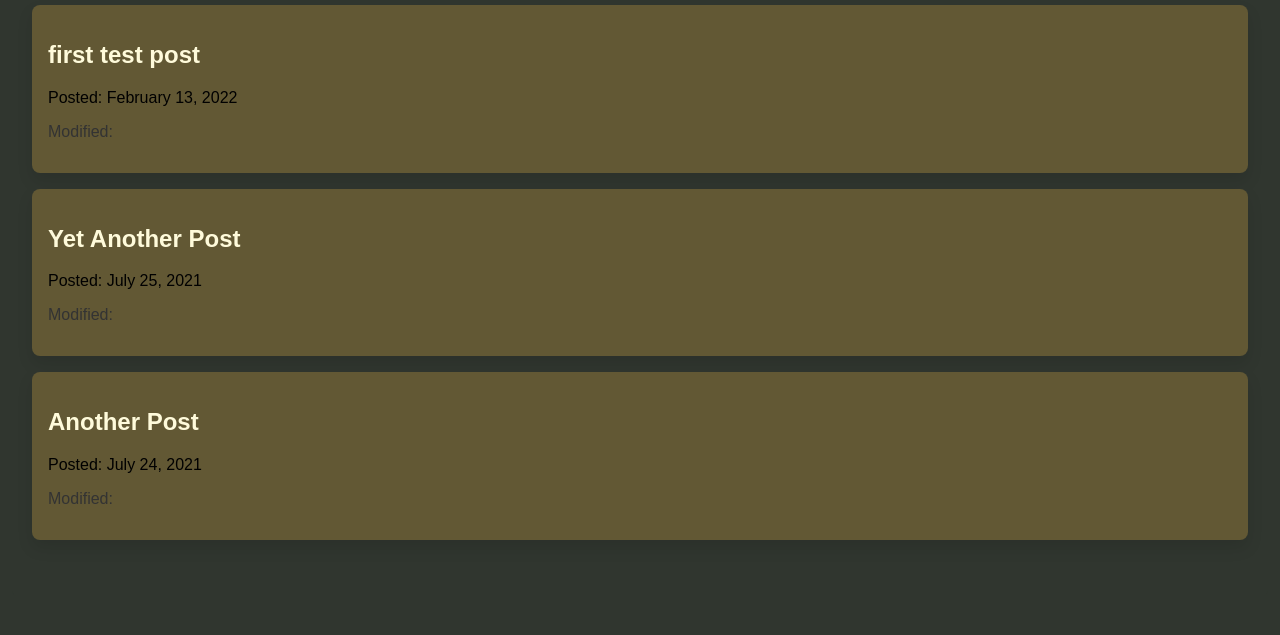
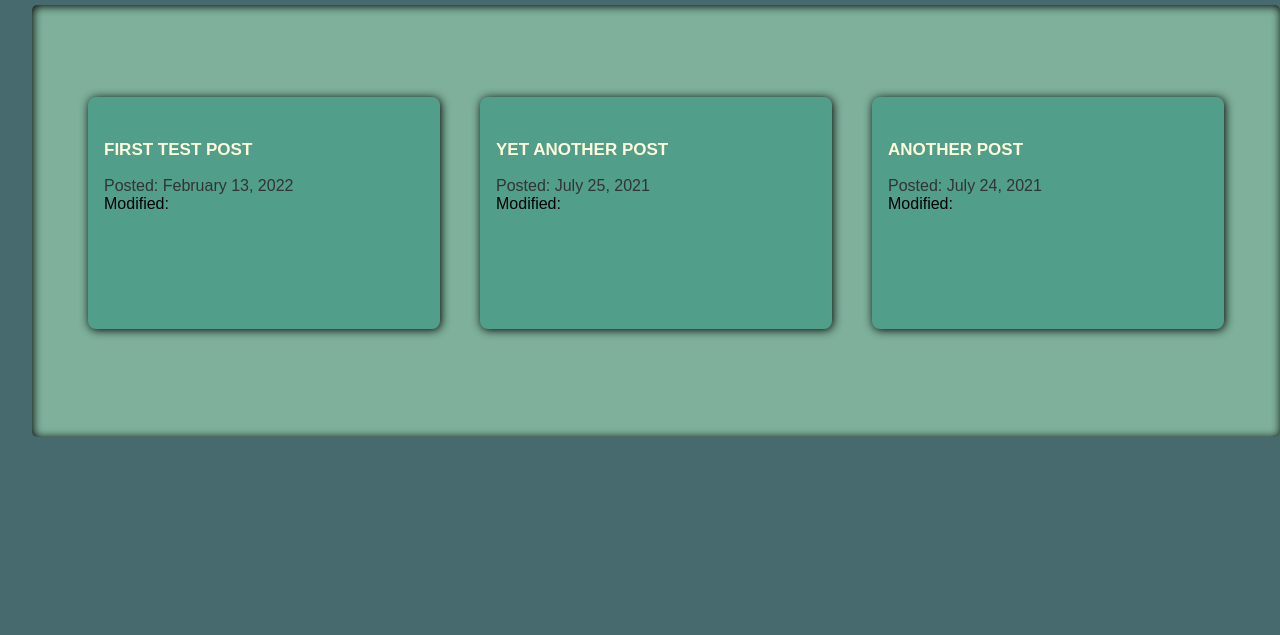
Before and after one commit to ggottemo/portfolio_2, a Gatsby site: page /blog in a window 1280 px wide. Shown: the part 165-800 px from the top of the page. Built offline with nearby package versions, Linux system fonts and the light colour scheme; Gatsby itself is replaced by a stand-in of ours.

Commit message:
styling and layout of blog page

```diff
--- a/src/pages/blog/index.js
+++ b/src/pages/blog/index.js
@@ -13,8 +13,9 @@ import {
 const BlogPage = ({ data }) => {
     return (
         <Layout pageTitle="Blog Posts">
+             <div className={articleContainer}>
             {
-                // <div className={articleContainer}>
+
                 data.allMdx.nodes.map((node) => (
                     <article key={node.id} className={article}>
                         <h2 className={articleTitle}>
@@ -27,8 +28,9 @@ const BlogPage = ({ data }) => {
                         </article>
 
                 ))
-                // </div>
+
             }
+              </div>
         </Layout>
     )
 }
--- a/src/styles/blog.module.css
+++ b/src/styles/blog.module.css
@@ -1,19 +1,44 @@
 .articleContainer {
 
+    display: flex;
+    flex-direction: row;
+    justify-content: space-evenly;
+    align-content: center;
+    flex-wrap: wrap;
+    margin: 0 auto;
+    width: 100%;
+    height: 100%;
+    min-height: 50vh;
+    background-color: var(--bg);
+    border-radius: var(--border-radius);
+    padding: 1rem;
+    box-shadow: 1px 1px 10px black inset;
+
+
+    overflow: hidden;
 }
 .article {
     padding: 1rem;
     border-radius: 0.5rem;
     background-color: var(--bg-mid);
-    box-shadow: 0 0.5rem 1rem rgba(0, 0, 0, 0.1);
+    box-shadow: 1px 1px 10px black;
     margin-bottom: 1rem;
+    width: 25vw;
+    min-width: 300px;
+    min-height: 25vh;
+    max-height: 25vh;
 }
 .articleTitle {
+    font-size: 1.5rem;
+    font-weight: bold;
+    margin-bottom: 1rem;
+    font-variant-caps: all-petite-caps;
 
 }
 .articleDate {
-
+    color: rgb(51, 51, 51);
+    margin: 0 0;
 }
 .articleModified {
- color: rgb(51, 51, 51);
+ margin: 0 0;
 }
--- a/src/styles/layout.module.css
+++ b/src/styles/layout.module.css
@@ -4,9 +4,9 @@
 }
 /* Generic */
 :root {
-    --bg: #A1BA89;
-    --bg-mid: #625834;
-    --bg-dark: #30362F;
+    --bg: #7EB09B;
+    --bg-mid: #519E8A;
+    --bg-dark: #476A6F;
     --text-color: #FFFBDB;
     --text-bright: #DA7422;
     --gold: #A59132;
```
